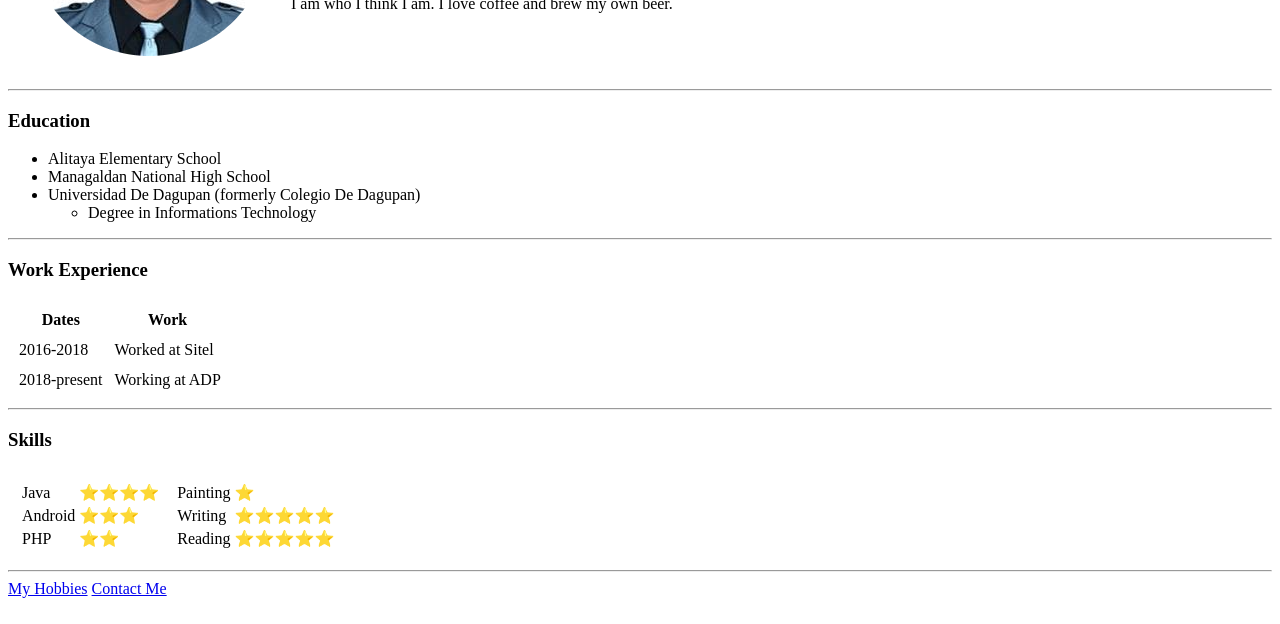
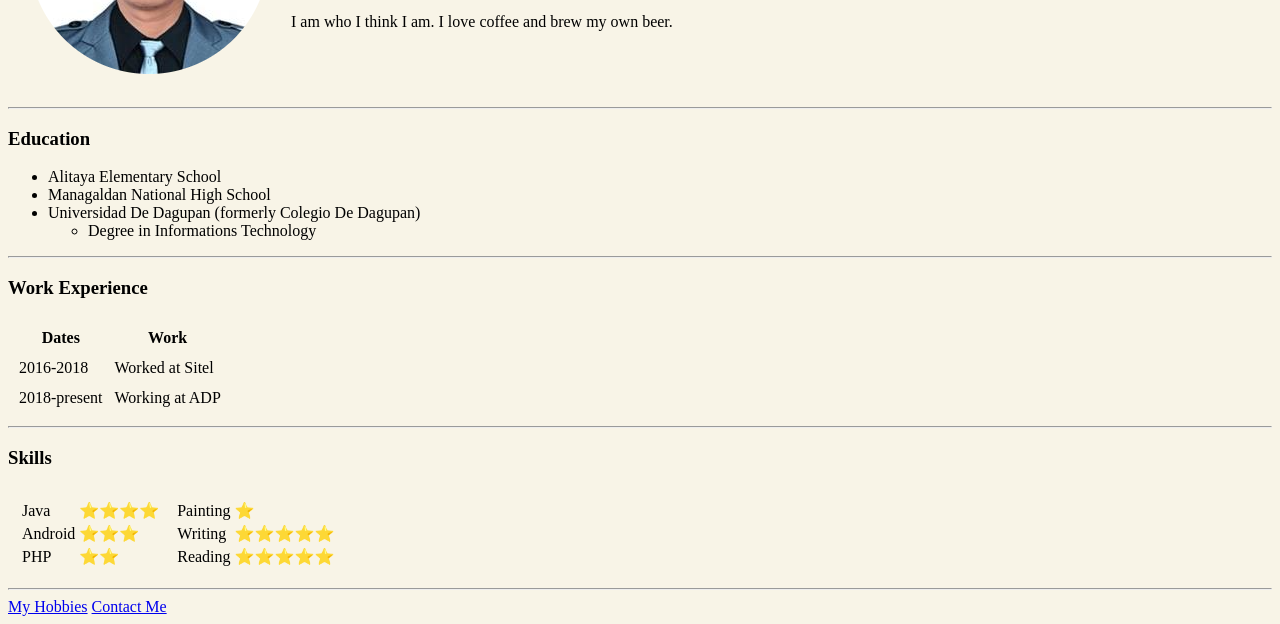
Before and after one commit to ronpogi3/cv, a plain HTML site: page index.html in a window 1280 px wide. Shown: the part 213-837 px from the top of the page. Drawn offline with Linux system fonts and the light colour scheme.

Commit message:
new index file

```diff
--- a/index.html
+++ b/index.html
@@ -7,7 +7,8 @@
   <title>Ron's Personal Site</title>
 </head>
 
-<body>
+<body style="background-color: #F8F4E7;">
+</style>>
   <table cellspacing="20">
     <tr>
       <td><img src="images/ronald_pic-modified.png" alt="Ron Profile Picture"></td>
```
